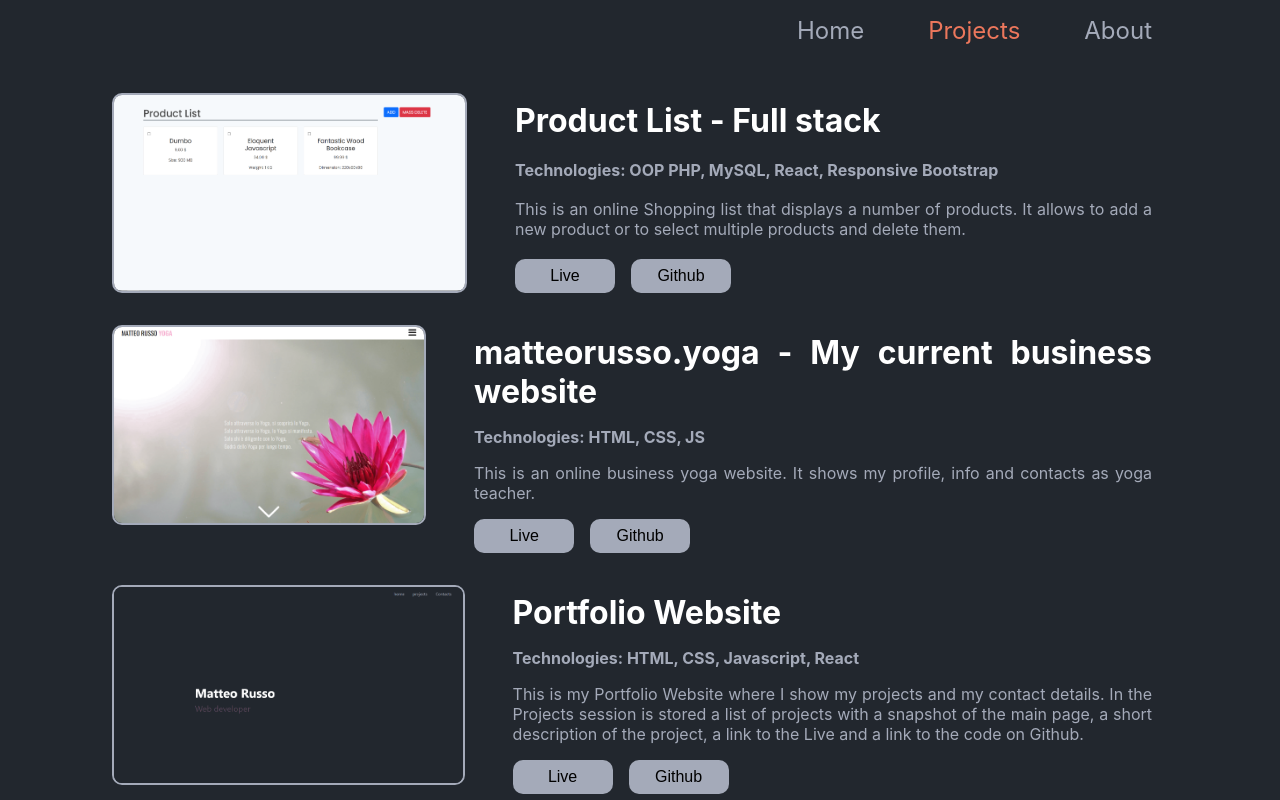
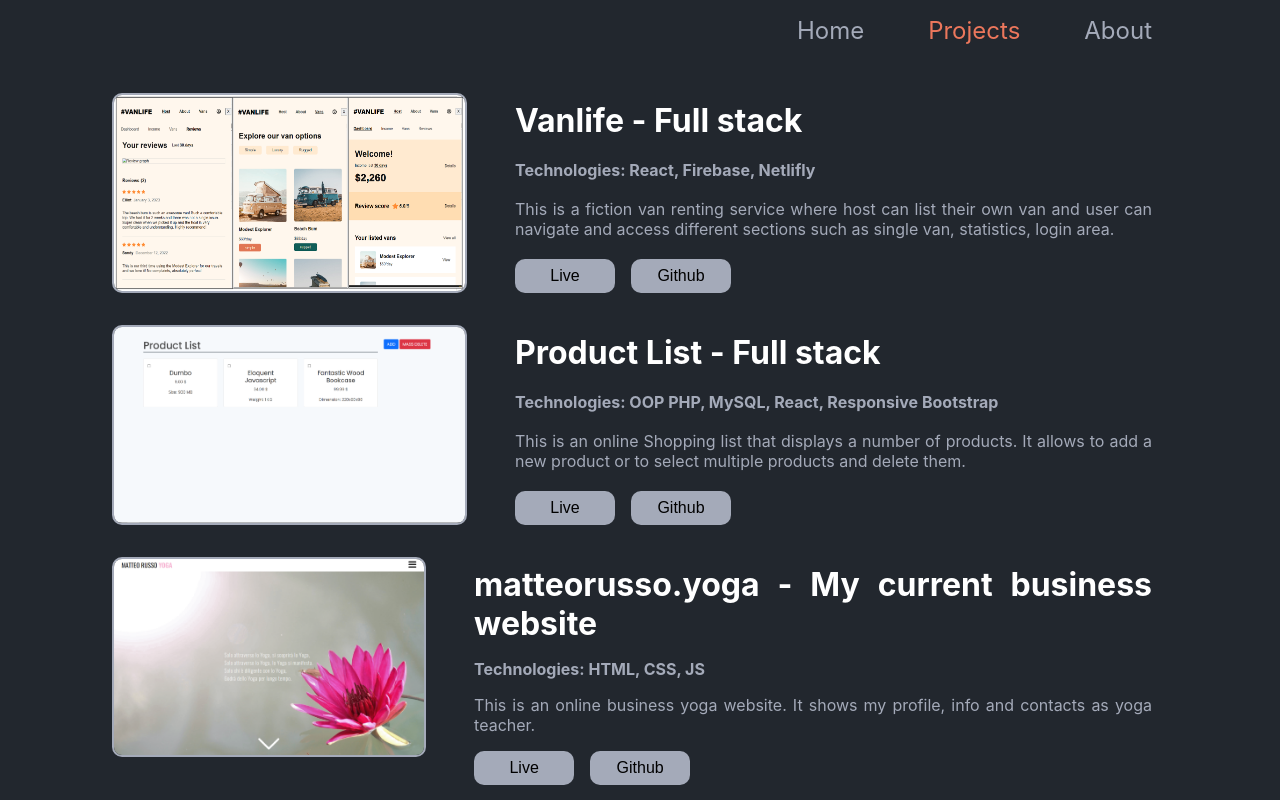
Before and after one commit to mrmatteorusso/portfolio-website, a React (Create React App) app: page /projects in a window 1280 px wide. Shown: the top 800 px of the page. Built offline with nearby package versions, Linux system fonts and the light colour scheme.

Commit message:
update vanlife app

```diff
--- a/src/pages/Projects.jsx
+++ b/src/pages/Projects.jsx
@@ -1,21 +1,52 @@
 import React from "react";
-import portfolio from "../assets/img/portfolio-website.PNG";
 import productList from "../assets/img/product-list-homepage.PNG";
 import matteorussowebsite from "../assets/img/matteorusso-yoga-frontpage.png";
 import teamGenerator from "../assets/img/team-generator.PNG";
 import weather from "../assets/img/weather-app.PNG";
+import Vanlife from "../assets/img/vanlife-all.png";
 import todolist from "../assets/img/todolist.PNG";
-import { useNavigate } from "react-router-dom";
 
 function Projects() {
-  let navigate = useNavigate();
-  function handleClick() {
-    navigate("/");
-  }
+
   return (
     <div className="projects-container">
       <ul className="projects-main">
-
+        <li className="projects-item">
+          <img
+            className="projects-item-pic"
+            src={Vanlife}
+            alt="vanlife"
+          />
+          <div className="projects-item-text">
+            <h3>Vanlife - Full stack</h3>
+            <h4>Technologies: React, Firebase, Netlifly</h4>
+            <p>
+              This is a fiction van renting service where host can list their own van and user can navigate and access different sections such as single van, statistics, login area.
+            </p>
+            <div className="projects-item-text-links">
+              <button className="button-external-link" onClick={
+                () =>
+                  window.open(
+                    "https://chipper-syrniki-b711fa.netlify.app/",
+                    "_blank"
+                  )
+              }>
+                Live
+              </button>
+              <button
+                className="button-external-link"
+                onClick={() =>
+                  window.open(
+                    "https://github.com/mrmatteorusso/vanlife",
+                    "_blank"
+                  )
+                }
+              >
+                Github
+              </button>
+            </div>
+          </div>
+        </li>
         <li className="projects-item">
           <img
             className="projects-item-pic"
@@ -70,7 +101,7 @@ function Projects() {
                   window.open(
                     "https://matteorusso.yoga/",
                     "_blank"
-                  ) //check link
+                  )
               }>
                 Live
               </button>
@@ -79,39 +110,6 @@ function Projects() {
                 onClick={() =>
                   window.open(
                     "https://github.com/mrmatteorusso/bormio-yoga",
-                    "_blank"
-                  )
-                }
-              >
-                Github
-              </button>
-            </div>
-          </div>
-        </li>
-        <li className="projects-item">
-          <img
-            className="projects-item-pic"
-            src={portfolio}
-            alt="Portfolio Website"
-          />
-          <div className="projects-item-text">
-            <h3>Portfolio Website</h3>
-            <h4>Technologies: HTML, CSS, Javascript, React</h4>
-            <p>
-              This is my Portfolio Website where I show my projects and my
-              contact details. In the Projects session is stored a list of
-              projects with a snapshot of the main page, a short description of
-              the project, a link to the Live and a link to the code on Github.
-            </p>
-            <div className="projects-item-text-links">
-              <button className="button-external-link" onClick={handleClick}>
-                Live
-              </button>
-              <button
-                className="button-external-link"
-                onClick={() =>
-                  window.open(
-                    "https://github.com/mrmatteorusso/portfolio-website",
                     "_blank"
                   )
                 }
```
Also changed, not shown: src/assets/img/vanlife-all.png (added), 1 other file (tests, documents, lock files or other folders).
